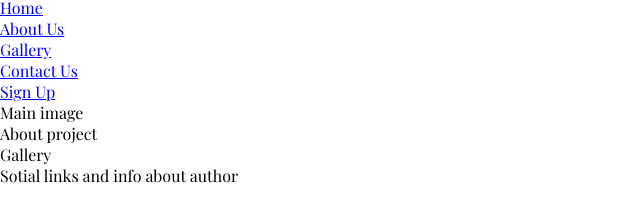
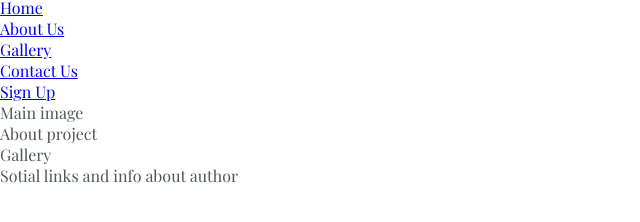
Before and after one commit to Julia-cloudname/Project_1, a plain HTML site: page index.html in a window 1280 px wide. Shown: the part 46-268 px from the top of the page, without its empty margins (0-640 px from the left). Drawn offline with nearby package versions, Linux system fonts and the light colour scheme.

```diff
--- a/assets/css/style.css
+++ b/assets/css/style.css
@@ -9,5 +9,6 @@
 body {
     font-family: Playfair Display;
     font-size: 400;
+    color: #4F5656;
 
 }
```
